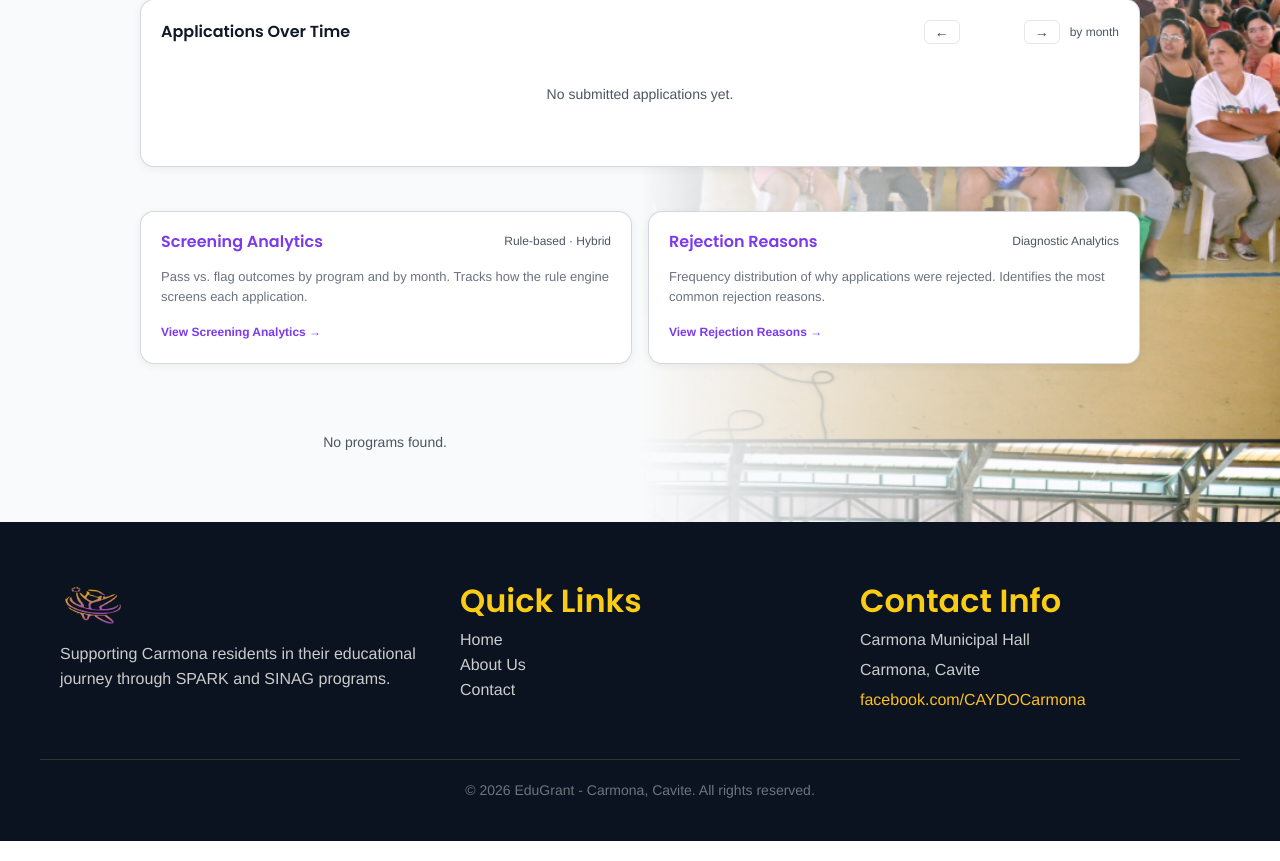
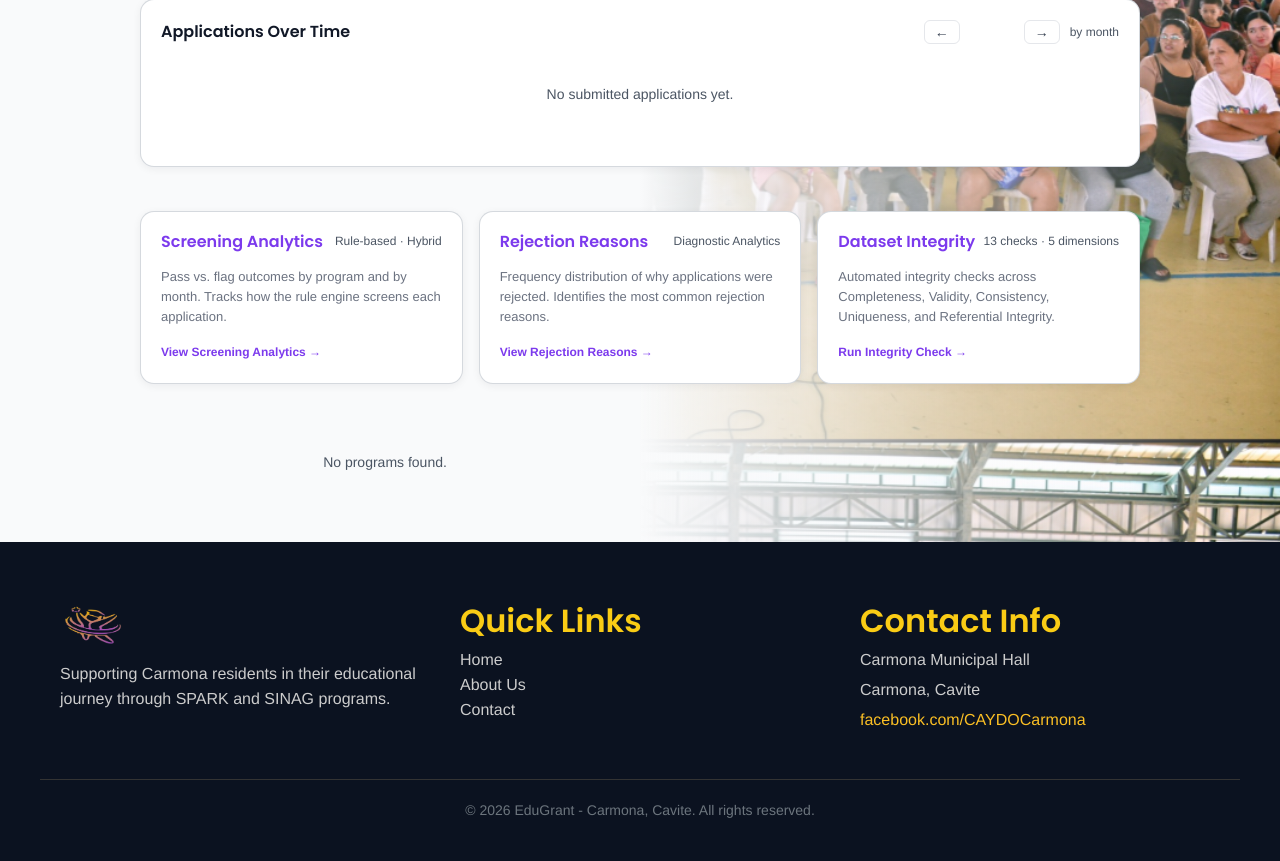
Before and after one commit to o-timothy-o/edugrant, a Django app: page /reports/ in a window 1280 px wide. Shown: the part 428-1289 px from the top of the page. Run offline with Django 5.2, Linux system fonts and the light colour scheme; the visitor is signed in with stand-in values (Sample User, id 1); data that the repository does not hold is empty; parts of the project's set-up code (start-up, migrations or seed data) failed here and were passed over.

Commit message:
Dataset integrity testing

```diff
--- a/backend/config/urls.py
+++ b/backend/config/urls.py
@@ -15,6 +15,7 @@ from .views import (
     screening_analytics_view, rejection_reasons_view,
     export_screening_csv, export_rejection_reasons_csv,
     view_screening_report, view_rejection_reasons_report,
+    integrity_check_view,
 )
 
 urlpatterns = [
@@ -39,6 +40,7 @@ urlpatterns = [
     path("reports/export/rejection-reasons/", export_rejection_reasons_csv, name="export_rejection_reasons_csv"),
     path("reports/view/screening/", view_screening_report, name="view_screening_report"),
     path("reports/view/rejection-reasons/", view_rejection_reasons_report, name="view_rejection_reasons_report"),
+    path("reports/integrity/", integrity_check_view, name="integrity_check"),
     path("manage/programs/", program_list_view, name="program_list"),
     path("manage/programs/add/", add_program_view, name="add_program"),
     path("manage/programs/<int:program_id>/edit/", edit_program_view, name="edit_program"),
--- a/backend/config/views.py
+++ b/backend/config/views.py
@@ -868,3 +868,98 @@ def view_rejection_reasons_report(request):
         'filter_label': label,
     }
     return render(request, 'reports/rejection_reasons_report.html', context)
+
+
+# ---------------------------------------------------------------------------
+# Dataset Integrity Check
+# ---------------------------------------------------------------------------
+
+def _run_integrity_checks():
+    from accounts.models import ApplicantProfile
+    from programs.services import _extract_number
+
+    ACTIVE = [
+        Application.ApplicationStatus.SUBMITTED,
+        Application.ApplicationStatus.FOR_REVIEW,
+        Application.ApplicationStatus.APPROVED,
+        Application.ApplicationStatus.AWAITING_PHYSICAL,
+        Application.ApplicationStatus.REJECTED,
+    ]
+
+    def check(dimension, name, passed, detail=''):
+        return {'dimension': dimension, 'name': name, 'passed': passed, 'detail': detail}
+
+    results = []
+
+    # — Completeness —
+    active_ids = set(Application.objects.filter(status__in=ACTIVE).values_list('applicant_id', flat=True))
+    profile_ids = set(ApplicantProfile.objects.filter(user_id__in=active_ids).values_list('user_id', flat=True))
+    no_profile = len(active_ids - profile_ids)
+    results.append(check('Completeness', 'All applicants have a profile record', no_profile == 0, f'{no_profile} applicant(s) missing a profile'))
+
+    blank = ApplicantProfile.objects.filter(user_id__in=active_ids).filter(
+        Q(first_name='') | Q(last_name='') | Q(monthly_income='') | Q(residency_years='')
+    ).count()
+    results.append(check('Completeness', 'No blank critical fields (name, income, residency)', blank == 0, f'{blank} profile(s) with blank required fields'))
+
+    no_date = Application.objects.filter(status__in=ACTIVE, submitted_at__isnull=True).count()
+    results.append(check('Completeness', 'All submitted applications have a submission date', no_date == 0, f'{no_date} application(s) missing submitted_at'))
+
+    # — Validity —
+    profiles = list(ApplicantProfile.objects.filter(user_id__in=active_ids).only('monthly_income', 'residency_years'))
+    bad_income = sum(1 for p in profiles if p.monthly_income and _extract_number(p.monthly_income) is None)
+    results.append(check('Validity', 'monthly_income is a parseable numeric value', bad_income == 0, f'{bad_income} profile(s) with unparseable income'))
+
+    bad_res = sum(1 for p in profiles if p.residency_years and _extract_number(p.residency_years) is None)
+    results.append(check('Validity', 'residency_years is a parseable numeric value', bad_res == 0, f'{bad_res} profile(s) with unparseable residency'))
+
+    valid_statuses = {s for s, _ in Application.ApplicationStatus.choices}
+    bad_status = Application.objects.exclude(status__in=valid_statuses).count()
+    results.append(check('Validity', 'All application status values are valid', bad_status == 0, f'{bad_status} application(s) with invalid status'))
+
+    # — Consistency —
+    no_reason = sum(1 for a in Application.objects.filter(status=Application.ApplicationStatus.REJECTED).only('rejection_reason') if not a.rejection_reason)
+    results.append(check('Consistency', 'All rejected applications have a recorded rejection reason', no_reason == 0, f'{no_reason} rejected application(s) with no reason'))
+
+    total_active = Application.objects.filter(status__in=ACTIVE).count()
+    has_result = Application.objects.filter(status__in=ACTIVE, screening_result__isnull=False).count()
+    missing_sr = total_active - has_result
+    results.append(check('Consistency', 'All submitted applications have a screening result', missing_sr == 0, f'{missing_sr} application(s) missing a ScreeningResult'))
+
+    dup_approved = Application.objects.filter(status=Application.ApplicationStatus.APPROVED).values('applicant_id', 'program_id').annotate(cnt=Count('id')).filter(cnt__gt=1).count()
+    results.append(check('Consistency', 'No duplicate approved applications per applicant per program', dup_approved == 0, f'{dup_approved} pair(s) with duplicate approvals'))
+
+    # — Uniqueness —
+    dup_emails = User.objects.values('email').annotate(cnt=Count('id')).filter(cnt__gt=1).count()
+    results.append(check('Uniqueness', 'No duplicate user email addresses', dup_emails == 0, f'{dup_emails} email(s) used by multiple accounts'))
+
+    dup_subs = Application.objects.filter(status__in=ACTIVE).values('applicant_id', 'program_id').annotate(cnt=Count('id')).filter(cnt__gt=1).count()
+    results.append(check('Uniqueness', 'No applicant submitted more than once to the same program', dup_subs == 0, f'{dup_subs} (applicant, program) pair(s) with multiple submissions'))
+
+    # — Referential Integrity —
+    valid_prog_ids = set(Program.objects.values_list('id', flat=True))
+    orphan_apps = Application.objects.exclude(program_id__in=valid_prog_ids).count()
+    results.append(check('Referential Integrity', 'All applications reference an existing program', orphan_apps == 0, f'{orphan_apps} application(s) with missing program reference'))
+
+    valid_app_ids = set(Application.objects.values_list('id', flat=True))
+    orphan_sr = ScreeningResult.objects.exclude(application_id__in=valid_app_ids).count()
+    results.append(check('Referential Integrity', 'All screening results reference an existing application', orphan_sr == 0, f'{orphan_sr} orphaned ScreeningResult(s)'))
+
+    passed = sum(1 for r in results if r['passed'])
+    dimensions = {}
+    for r in results:
+        dimensions.setdefault(r['dimension'], []).append(r)
+
+    return {
+        'dimensions': dimensions,
+        'results': results,
+        'total': len(results),
+        'passed': passed,
+        'failed': len(results) - passed,
+    }
+
+
+@staff_member_required(login_url="staff_login")
+def integrity_check_view(request):
+    data = _run_integrity_checks()
+    return render(request, 'reports/integrity.html', {'data': data})
--- a/backend/templates/reports.html
+++ b/backend/templates/reports.html
@@ -233,6 +233,15 @@
       <span style="font-size:12px;color:#7c3aed;font-weight:600;">View Rejection Reasons →</span>
     </a>
 
+    <a href="{% url 'integrity_check' %}" class="admin-card" style="text-decoration:none;display:block;">
+      <div class="admin-card-header">
+        <h2>Dataset Integrity</h2>
+        <span class="report-chart-sub">13 checks · 5 dimensions</span>
+      </div>
+      <p style="font-size:13px;color:#6b7280;margin:0 0 12px;">Automated integrity checks across Completeness, Validity, Consistency, Uniqueness, and Referential Integrity.</p>
+      <span style="font-size:12px;color:#7c3aed;font-weight:600;">Run Integrity Check →</span>
+    </a>
+
   </div>
 
   <!-- Per-program breakdown -->
```
Also changed, not shown: backend/templates/reports/integrity.html (added, +119 -0 lines).
